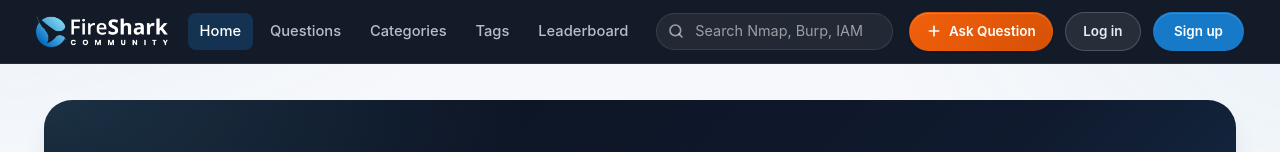
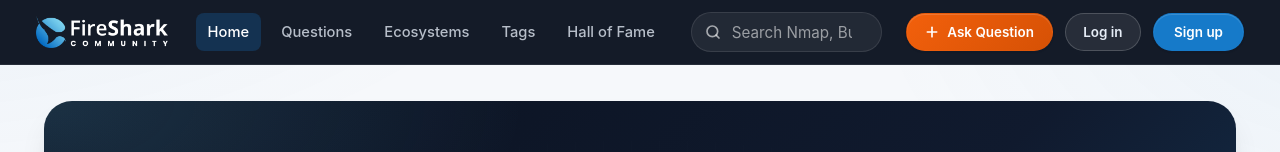
Before and after one commit to singhtanishq/FiresharkCommunity, a React (Vite) app in the folder frontend/: page / in a window 1280 px wide. Shown: the top 152 px of the page. Built offline with nearby package versions, Linux system fonts and the light colour scheme; no server answers.

Commit message:
Update Header.tsx

```diff
--- a/frontend/src/components/layout/Header.tsx
+++ b/frontend/src/components/layout/Header.tsx
@@ -88,7 +88,6 @@ export function Header() {
   return (
     <header className={`site-header ${scrolled ? 'site-header--scrolled' : ''} ${scrollDirection === 'down' && scrolled ? 'site-header--compressed' : ''}`}>
 
-      {/* Surgical CSS overrides to enforce perfect responsiveness regardless of global styles */}
       <style>{`
         .site-header {
           position: sticky !important;
@@ -108,7 +107,7 @@ export function Header() {
           display: flex;
           align-items: center;
           justify-content: space-between;
-          gap: 1rem;
+          gap: 1.5rem;
           padding: 0.75rem 1rem;
           width: 100%;
           max-width: var(--container, 1400px);
@@ -127,23 +126,17 @@ export function Header() {
         .header-collapsible {
           display: flex;
           align-items: center;
-          gap: 1rem;
+          gap: 1.5rem;
           flex: 1;
-          justify-content: flex-end;
+          justify-content: space-between;
           min-width: 0;
         }
 
-        .header-search {
-          flex: 1 1 150px;
-          max-width: 420px;
-          min-width: 120px;
-          margin: 0;
-          position: relative;
-        }
-
-        .header-search__input {
-          width: 100%;
-          box-sizing: border-box;
+        .main-nav {
+          display: flex;
+          align-items: center;
+          gap: 0.5rem;
+          flex-shrink: 0;
         }
 
         .header-actions {
@@ -157,8 +150,16 @@ export function Header() {
           display: none !important;
         }
 
-        /* Mobile specific overrides */
-        @media (max-width: 768px) {
+        .nav-burger {
+          display: none;
+        }
+
+        /* 1120px Threshold for Tablet & Mobile */
+        @media (max-width: 1120px) {
+          .nav-burger {
+            display: inline-flex;
+          }
+
           .header-container {
             flex-direction: column;
             align-items: stretch;
@@ -184,7 +185,7 @@ export function Header() {
             margin-top: 0.75rem;
           }
 
-          /* Compression state when scrolling down on mobile */
+          /* Compression state when scrolling down on tablet/mobile */
           .site-header--compressed .header-collapsible {
             max-height: 0;
             opacity: 0;
@@ -192,17 +193,18 @@ export function Header() {
             pointer-events: none;
           }
 
-          .header-search {
-            max-width: 100%;
+          .header-actions {
             width: 100%;
+            justify-content: stretch;
           }
 
-          .header-actions {
-            width: 100%;
-            justify-content: space-between;
+          .header-actions .btn {
+            flex: 1;
+            justify-content: center;
+            text-align: center;
           }
 
-          /* Relocate Ask Question button to top row for mobile */
+          /* Hide Desktop Ask Button, Show Mobile Ask Button */
           .desktop-ask-btn {
             display: none !important;
           }
@@ -211,6 +213,21 @@ export function Header() {
             display: inline-flex !important;
             margin-left: auto;
             margin-right: 0.75rem;
+          }
+
+          /* Strictly Handle Nav Menu Visibility */
+          .main-nav {
+            flex-direction: column;
+            width: 100%;
+            align-items: flex-start;
+          }
+          .main-nav:not(.is-open) {
+            display: none !important;
+          }
+          .main-nav.is-open {
+            display: flex !important;
+            padding: 0.5rem 0;
+            border-bottom: 1px solid rgba(255,255,255,0.08);
           }
         }
 
@@ -230,16 +247,16 @@ export function Header() {
             </span>
           </Link>
 
-          {/* Mobile Only: Ask Question Button */}
+          {/* Mobile/Tablet Only: Ask Question Button */}
           <div className="mobile-only mobile-ask-btn">
             <Link to="/ask" className="btn btn--fire btn--sm" style={{ padding: '0.4rem 0.85rem', borderRadius: '99px' }} onClick={closeMenu}>
               <Plus size={16} strokeWidth={2.5} /> <span className="hide-on-very-small" style={{ marginLeft: 4 }}>Ask</span>
             </Link>
           </div>
 
-          {/* Mobile Nav Burger */}
-          <button className="nav-burger" onClick={() => setNavOpen(!navOpen)} aria-expanded={navOpen} aria-label="Toggle navigation" style={{ flexShrink: 0 }}>
-            {navOpen ? <X size={22} strokeWidth={2.5} /> : <Menu size={22} strokeWidth={2.5} />}
+          {/* Mobile/Tablet Nav Burger */}
+          <button className="nav-burger" onClick={() => setNavOpen(!navOpen)} aria-expanded={navOpen} aria-label="Toggle navigation" style={{ flexShrink: 0, background: 'transparent', border: 'none', color: '#fff', cursor: 'pointer' }}>
+            {navOpen ? <X size={24} strokeWidth={2.5} /> : <Menu size={24} strokeWidth={2.5} />}
           </button>
         </div>
 
@@ -247,17 +264,17 @@ export function Header() {
         <div className="header-collapsible">
 
           {/* Main Navigation Links */}
-          <nav className={`main-nav ${navOpen ? 'is-open' : ''}`} aria-label="Main" style={{ gap: '0.3rem' }}>
+          <nav className={`main-nav ${navOpen ? 'is-open' : ''}`} aria-label="Main">
             <NavLink to="/" end onClick={closeMenu} className={({ isActive }) => (isActive ? 'is-active' : '')}>Home</NavLink>
             <NavLink to="/questions" onClick={closeMenu} className={({ isActive }) => (isActive ? 'is-active' : '')}>Questions</NavLink>
-            <NavLink to="/categories" onClick={closeMenu} className={({ isActive }) => (isActive ? 'is-active' : '')}>Categories</NavLink>
+            <NavLink to="/categories" onClick={closeMenu} className={({ isActive }) => (isActive ? 'is-active' : '')}>Ecosystems</NavLink>
             <NavLink to="/tags" onClick={closeMenu} className={({ isActive }) => (isActive ? 'is-active' : '')}>Tags</NavLink>
-            <NavLink to="/leaderboard" onClick={closeMenu} className={({ isActive }) => (isActive ? 'is-active' : '')}>Leaderboard</NavLink>
+            <NavLink to="/leaderboard" onClick={closeMenu} className={({ isActive }) => (isActive ? 'is-active' : '')}>Hall of Fame</NavLink>
           </nav>
 
-          {/* Search Bar */}
-          <form className="header-search" role="search" onSubmit={submitSearch}>
-            <Search className="header-search__icon" aria-hidden="true" size={16} strokeWidth={2.5} style={{ position: 'absolute', left: '12px', top: '50%', transform: 'translateY(-50%)' }} />
+          {/* Search Bar - Absolutely constrained relative container to prevent dropping icon */}
+          <form className="header-search" role="search" onSubmit={submitSearch} style={{ position: 'relative', flex: '1 1 auto', margin: 0, width: '100%', minWidth: '120px' }}>
+            <Search className="header-search__icon" aria-hidden="true" size={16} strokeWidth={2.5} style={{ position: 'absolute', left: '14px', top: '50%', transform: 'translateY(-50%)', zIndex: 10, color: 'rgba(255,255,255,0.6)', pointerEvents: 'none' }} />
             <input
               className="header-search__input input"
               type="search"
@@ -265,7 +282,7 @@ export function Header() {
               value={q}
               onChange={(e) => setQ(e.target.value)}
               aria-label="Search"
-              style={{ paddingLeft: '38px', borderRadius: '99px', background: 'rgba(255,255,255,0.06)', border: '1px solid rgba(255,255,255,0.1)', color: '#fff', fontSize: '0.9rem' }}
+              style={{ width: '100%', paddingLeft: '40px', borderRadius: '99px', background: 'rgba(255,255,255,0.06)', border: '1px solid rgba(255,255,255,0.1)', color: '#fff', fontSize: '0.95rem', height: '2.5rem', boxSizing: 'border-box' }}
             />
           </form>
 
@@ -273,7 +290,7 @@ export function Header() {
           <div className="header-actions">
 
             {/* Desktop Only: Ask Question Button */}
-            <Link to="/ask" className="btn btn--fire btn--sm desktop-ask-btn" style={{ padding: '0.5rem 1rem', borderRadius: '99px' }}>
+            <Link to="/ask" className="btn btn--fire btn--sm desktop-ask-btn" style={{ padding: '0.5rem 1.1rem', borderRadius: '99px' }}>
               <Plus size={16} strokeWidth={2.5} /> <span style={{ display: 'inline' }}>Ask Question</span>
             </Link>
 
@@ -378,7 +395,7 @@ export function Header() {
                 <Link
                   to="/login"
                   className="btn btn--ghost btn--sm"
-                  style={{ background: 'rgba(255,255,255,0.08)', color: '#e6edf7', borderColor: 'rgba(255,255,255,0.18)', borderRadius: '99px', padding: '0.5rem 1.1rem', flex: 1, textAlign: 'center', justifyContent: 'center' }}
+                  style={{ background: 'rgba(255,255,255,0.08)', color: '#e6edf7', borderColor: 'rgba(255,255,255,0.18)', borderRadius: '99px', padding: '0.5rem 1.1rem' }}
                   onClick={closeMenu}
                 >
                   Log in
@@ -386,7 +403,7 @@ export function Header() {
                 <Link
                   to="/register"
                   className="btn btn--primary btn--sm"
-                  style={{ borderRadius: '99px', padding: '0.5rem 1.25rem', flex: 1, textAlign: 'center', justifyContent: 'center' }}
+                  style={{ borderRadius: '99px', padding: '0.5rem 1.25rem' }}
                   onClick={closeMenu}
                 >
                   Sign up
```
